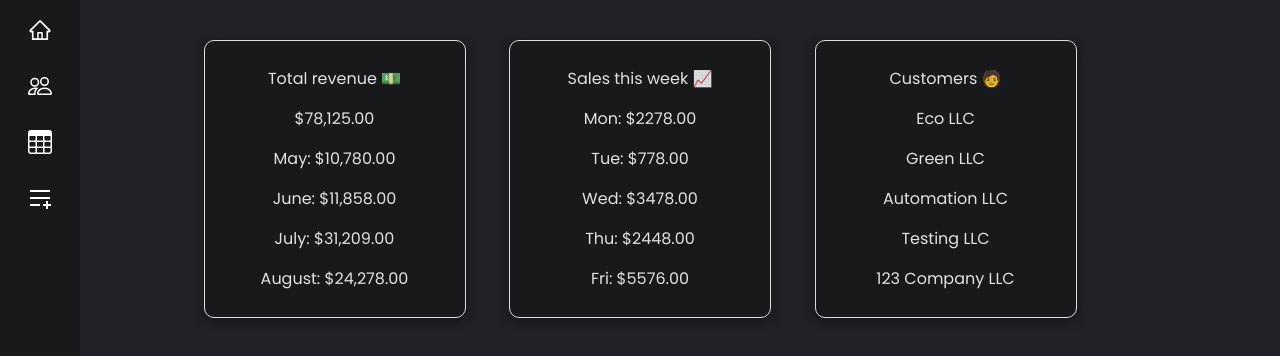
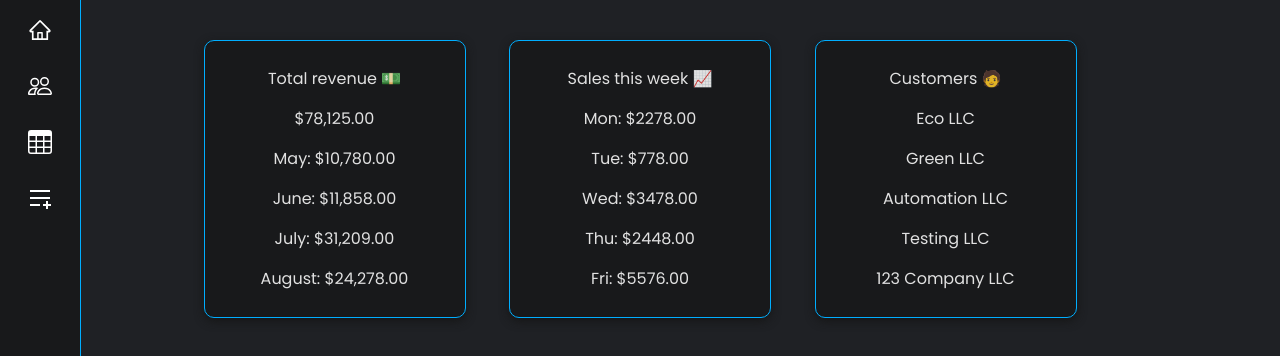
Before and after one commit to retr080s/CRM, a React (Vite) app in the folder frontend/: page / in a window 1280 px wide. Shown: the top 356 px of the page. Built offline with nearby package versions, Linux system fonts and the light colour scheme.

Commit message:
added blue color to the borders

```diff
--- a/frontend/src/index.css
+++ b/frontend/src/index.css
@@ -26,6 +26,7 @@ body {
   height: 100vh;
   position: fixed;
   background-color: #18191b;
+  border-right: 1px solid #00aeff;
   margin-top: -40px;
 }
 
@@ -70,13 +71,13 @@ option {
 select {
   background-color: #1f2125;
   border-radius: 10px;
-  border: none;
+  border: 1px solid #00aeff;
   text-align: center;
 }
 
 .submitbtn {
   background-color: #1f2125;
-  border: none;
+  border: 1px solid #00aeff;
   border-radius: 10px;
 
   cursor: pointer;
@@ -171,7 +172,7 @@ select {
 
 .usersInfo {
   background-color: #18191b;
-  border: 1px solid #ddd;
+  border: 1px solid #00aeff;
   border-radius: 10px;
   padding: 10px;
   width: 25%;
@@ -197,7 +198,7 @@ select {
   flex-direction: column;
   justify-content: center;
   background-color: #18191b;
-  border: 1px solid #e2e2e2;
+  border: 1px solid #00aeff;
   border-radius: 10px;
   width: 75%;
   margin: 0 auto;
@@ -237,7 +238,7 @@ h1 {
   margin-bottom: 10px;
   padding: 8px;
   border-radius: 5px;
-  border: 1px solid #e2e2e2;
+  border: 1px solid #00aeff;
   background: #313131;
   cursor: pointer;
   margin-left: 5px;
@@ -259,7 +260,7 @@ h1 {
 
 .homeInfo {
   background-color: #18191b;
-  border: 1px solid #ddd;
+  border: 1px solid #00aeff;
   border-radius: 10px;
   padding: 10px;
   width: 25%;
--- a/frontend/src/pages/Home.tsx
+++ b/frontend/src/pages/Home.tsx
@@ -13,7 +13,7 @@ const Home = () => {
           <p>July: $31,209.00</p>
           <p>August: $24,278.00</p>
         </div>
-        <div className="usersInfo">
+        <div className="homeInfo">
           <p>Sales this week 📈</p>
           <p>Mon: $2278.00</p>
           <p>Tue: $778.00</p>
@@ -21,7 +21,7 @@ const Home = () => {
           <p>Thu: $2448.00</p>
           <p>Fri: $5576.00</p>
         </div>
-        <div className="usersInfo">
+        <div className="homeInfo">
           <p>Customers 🧑</p>
           <p>Eco LLC</p>
           <p>Green LLC</p>
```
